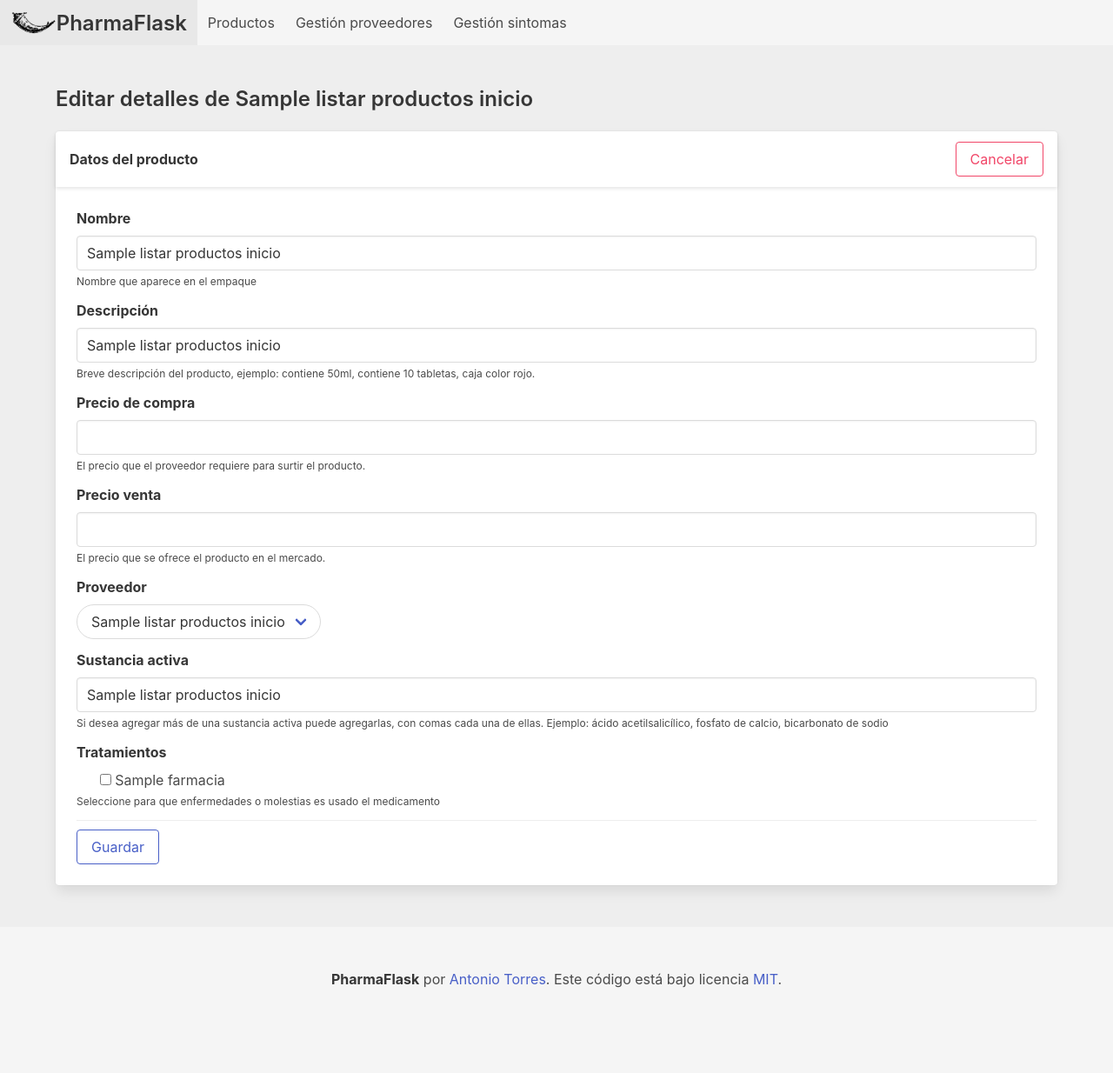
After one commit to antoniotorresz/PharmaFlask, a Flask app: page /Productos/Edit/1 in a window 1280 px wide. The commit adds this page. Shown: the whole page at 87% size. Run offline with Flask 2, Linux system fonts and the light colour scheme; a database or web service that is not in the repository returns one stand-in record (values such as "Sample title"); some libraries are stand-ins or nearby versions.

Commit message:
Insert producto y subir imagen al servidor finalizado

```diff
--- a/app.py
+++ b/app.py
@@ -1,15 +1,104 @@
-from flask import Flask, render_template, url_for, request, redirect
+from flask import Flask, render_template, url_for, request, redirect, flash
 import psycopg2
+import os
+from os.path import join, dirname, realpath
+
+UPLOAD_FOLDER = join(dirname(realpath(__file__)), 'static/product_images')
+
 app = Flask(__name__)
+app.config['UPLOAD_FOLDER'] = UPLOAD_FOLDER
+
 
 @app.route('/')
 def index():
-    #Aqui se muestra una tabla con el detalle de productos
     return render_template('index.html')
+
 
 @app.route('/Productos')
 def index_productos():
-    return render_template('index_productos.html')
+    return render_template('Productos/index_productos.html', productos=db_consulta("SELECT * FROM listar_productos_inicio"))
+
+
+@app.route('/Productos/Save', methods=["GET", "POST"])
+def producto_guardar():
+    if request.method == "GET":
+        return render_template('Productos/agregar_producto.html',
+                               proveedores=db_consulta("select id_proveedor, nombre from farmacia.proveedor"),
+                               indicaciones=db_consulta("select id_indicacion, nombre from farmacia.indicacion"))
+    if request.method == "POST":
+        nombre = request.form['nombre']
+        desc = request.form['descripcion']
+        p_compra = request.form['precio_compra']
+        p_venta = request.form['precio_venta']
+        proveedor_id = request.form['proveedor']
+        sustancias = str(request.form['sustancia']).split(',')
+        indicaciones = request.form.getlist('indicaciones')
+
+        imagen = request.files['imagen']
+        filename = 'no_image.png'
+
+        if imagen:
+            filename = nombre + '.png'
+            basedir = os.path.abspath(os.path.dirname(__file__))
+            imagen.save(os.path.join(basedir, app.config['UPLOAD_FOLDER'], filename))
+
+        pg_sustancias_array = str(sustancias).replace('[', '{').replace(']', '}').replace('\"', "").replace("\'", "")
+        pg_indicaciones_array = str(indicaciones).replace('[', '{').replace(']', '}').replace('\"', "").replace("\'", "")
+
+        query = "call insert_producto(CAST('{}' AS TEXT), " \
+                "CAST('{}' AS TEXT), " \
+                "CAST({} AS MONEY), " \
+                "CAST({} AS MONEY), " \
+                "CAST('{}' AS TEXT), " \
+                "CAST({} AS INTEGER), " \
+                "'{}', " \
+                "CAST('{}' AS TEXT[]));".format(nombre, desc, p_compra, p_venta, filename, int(proveedor_id), pg_indicaciones_array, pg_sustancias_array)
+        db_modificacion(query)
+        return redirect(url_for('index_productos'))
+
+
+@app.route('/Productos/Edit/<int:id>', methods=["GET", "POST"])
+def producto_update(id):
+    if request.method == "GET":
+        prod = db_consulta("SELECT * FROM listar_productos_inicio WHERE id_producto = {} ".format(id))[0]
+        sustancias = str(prod[5]).replace("[", "").replace("]", "").replace("\'", "")
+        proveedores = db_consulta("select id_proveedor, nombre from farmacia.proveedor")
+        indicaciones = db_consulta("select id_indicacion, nombre from farmacia.indicacion")
+
+        return render_template('Productos/editar_producto.html',
+                               producto = prod, sustancias = sustancias, proveedores=proveedores,
+                               indicaciones=indicaciones)
+
+    if request.method == "POST":
+        nombre = request.form['nombre']
+        desc = request.form['descripcion']
+        p_compra = request.form['precio_compra']
+        p_venta = request.form['precio_venta']
+        proveedor_id = request.form['proveedor']
+        sustancias = str(request.form['sustancia']).split(',')
+        indicaciones = request.form.getlist('indicaciones')
+
+        filename = request.form['filename']
+
+        pg_sustancias_array = str(sustancias).replace('[', '{').replace(']', '}').replace('\"', "").replace("\'", "")
+        pg_indicaciones_array = str(indicaciones).replace('[', '{').replace(']', '}').replace('\"', "").replace("\'", "")
+
+        print(pg_indicaciones_array)
+        query = "call update_producto(" \
+                "CAST({} AS INTEGER)," \
+                "CAST('{}' AS TEXT), " \
+                "CAST('{}' AS TEXT), " \
+                "CAST({} AS MONEY), " \
+                "CAST({} AS MONEY), " \
+                "CAST('{}' AS TEXT), " \
+                "CAST({} AS INTEGER), " \
+                "'{}', " \
+                "CAST('{}' AS TEXT[]));".format(id, nombre, desc, p_compra, p_venta, filename, int(proveedor_id), pg_indicaciones_array, pg_sustancias_array)
+        print(query)
+        db_modificacion(query)
+        return redirect(url_for('index_productos'))
+
+
 
 @app.route('/Proveedor/Save', methods=["POST", "GET"])
 def proveedor_guardar():
@@ -19,30 +108,32 @@
         direccion = request.form['direccion']
         telefono = request.form['telefono']
 
-        query = "INSERT INTO farmacia.proveedor(nombre, rfc, direccion, telefono) VALUES ('{}', '{}', '{}', '{}')"\
+        query = "INSERT INTO farmacia.proveedor(nombre, rfc, direccion, telefono) VALUES ('{}', '{}', '{}', '{}')" \
             .format(nombre, rfc, direccion, telefono)
         print(query)
         db_modificacion(query)
         return redirect(url_for('index_proveedores'))
     if request.method == "GET":
-        return render_template('agregar_proveedor.html')
+        return render_template('Proveedores/agregar_proveedor.html')
 
-@app.route('/Proveedores/Edit/<int:id>',methods=['GET', 'POST'])
+
+@app.route('/Proveedores/Edit/<int:id>', methods=['GET', 'POST'])
 def proveedor_editar(id):
     if request.method == "GET":
         proveedor = db_consulta("SELECT * FROM farmacia.proveedor WHERE id_proveedor = {}".format(id))
-        return render_template('editar_proveedor.html', p = proveedor[0])
+        return render_template('Proveedores/editar_proveedor.html', p=proveedor[0])
     if request.method == "POST":
         nombre = request.form['nombre']
         rfc = request.form['rfc']
         direccion = request.form['direccion']
         telefono = request.form['telefono']
 
-        query = "UPDATE farmacia.proveedor SET nombre = '{}', rfc = '{}', direccion = '{}', telefono = '{}' WHERE id_proveedor = {}"\
+        query = "UPDATE farmacia.proveedor SET nombre = '{}', rfc = '{}', direccion = '{}', telefono = '{}' WHERE id_proveedor = {}" \
             .format(nombre, rfc, direccion, telefono, id)
 
         db_modificacion(query)
         return redirect(url_for('index_proveedores'))
+
 
 @app.route('/Proveedor/Delete/<int:id>', methods=["GET"])
 def proveedor_eliminar(id):
@@ -50,14 +141,17 @@
         db_modificacion("DELETE FROM farmacia.proveedor WHERE id_proveedor = {}".format(id))
         return redirect(url_for('index_proveedores'))
 
+
 @app.route('/Indicaciones')
 def index_indicaciones():
-    return render_template('index_indicaciones.html', indicaciones = db_consulta("SELECT * FROM farmacia.indicacion order by id_indicacion desc "))
+    return render_template('Indicaciones/index_indicaciones.html',
+                           indicaciones=db_consulta("SELECT * FROM farmacia.indicacion order by id_indicacion desc "))
+
 
 @app.route('/Indicaciones/Save', methods=["GET", "POST"])
 def indicacion_guardar():
     if request.method == "GET":
-        return render_template('agregar_indicacion.html')
+        return render_template('Indicaciones/agregar_indicacion.html')
     if request.method == "POST":
         nombre = request.form['nombre']
         desc = request.form['descripcion']
@@ -66,17 +160,20 @@
         db_modificacion(query)
         return redirect(url_for('index_indicaciones'))
 
+
 @app.route('/Indicaciones/Edit/<int:id>', methods=["GET", "POST"])
 def indicacion_editar(id):
     if request.method == "GET":
         indicacion = db_consulta("SELECT * FROM farmacia.indicacion WHERE id_indicacion = {}".format(id))[0]
-        return render_template('editar_indicacion.html', i = indicacion)
+        return render_template('Indicaciones/editar_indicacion.html', i=indicacion)
     if request.method == "POST":
         nombre = request.form['nombre']
         desc = request.form['descripcion']
-        query = "UPDATE farmacia.indicacion SET nombre = '{}', descripcion = '{}' WHERE id_indicacion = {}".format(nombre, desc, id)
+        query = "UPDATE farmacia.indicacion SET nombre = '{}', descripcion = '{}' WHERE id_indicacion = {}".format(
+            nombre, desc, id)
         db_modificacion(query)
         return redirect(url_for('index_indicaciones'))
+
 
 @app.route('/Indicaciones/Delete/<int:id>', methods=["GET"])
 def indicacion_eliminar(id):
@@ -84,10 +181,11 @@
         db_modificacion("DELETE FROM farmacia.indicacion WHERE id_indicacion = {}".format(id))
         return redirect(url_for('index_indicaciones'))
 
+
 @app.route('/Proveedores')
 def index_proveedores():
-    return render_template('index_proveedores.html', provedores = db_consulta("SELECT * FROM farmacia.proveedor order by id_proveedor desc"))
-
+    return render_template('Proveedores/index_proveedores.html',
+                           provedores=db_consulta("SELECT * FROM farmacia.proveedor order by id_proveedor desc"))
 
 
 def db_consulta(query):
--- /dev/null
+++ b/templates/Productos/editar_producto.html
@@ -0,0 +1,112 @@
+<!DOCTYPE html>
+<html lang="en">
+<head>
+    <meta charset="UTF-8">
+    <title>Title</title>
+</head>
+<body>
+
+</body>
+</html>{% extends 'base.html' %}
+
+{% block title %}Editar producto{% endblock %}
+
+{% block content %}
+    <h1 class="title is-4">Editar detalles de {{ producto[1] }}</h1>
+    <div class="card">
+        <div class="card-header">
+            <p class="card-header-title">
+                Datos del producto
+            </p>
+            <div class="card-header-icon">
+                <a class="button is-danger is-outlined" href="{{ url_for('index_productos') }}"
+                   onclick="return confirm('Se perderán todos los cambios \n ¿Continuar?')">Cancelar</a>
+            </div>
+        </div>
+
+        <div class="card-content">
+            <div class="content">
+                <form action="{{ url_for('producto_update', id=producto[0]) }}" method="POST" >
+                    <div class="field">
+                        <label class="label">Nombre</label>
+                        <div class="control">
+                            <input class="input" type="text" name="nombre" value="{{ producto[1] }}" required>
+                        </div>
+                        <p class="help">Nombre que aparece en el empaque</p>
+                    </div>
+
+                    <div class="field">
+                        <label class="label">Descripción</label>
+                        <div class="control">
+                            <input class="input" type="text" name="descripcion" value="{{ producto[2] }}" required>
+                        </div>
+                        <p class="help">Breve descripción del producto, ejemplo: contiene 50ml, contiene 10 tabletas,
+                            caja color rojo.</p>
+                    </div>
+
+                    <div class="field">
+                        <label class="label">Precio de compra</label>
+                        <div class="control">
+                            <input class="input" type="number" name="precio_compra" value="{{ producto[3] }}"
+                                   required size="4" min="1"
+                                   max="10000">
+                        </div>
+                        <p class="help">El precio que el proveedor requiere para surtir el producto.</p>
+                    </div>
+
+                    <div class="field">
+                        <label class="label">Precio venta</label>
+                        <div class="control">
+                            <input class="input" type="number" name="precio_venta" value="{{ producto[3] }}" required
+                                   size="4" min="1"
+                                   max="10000">
+                        </div>
+                        <p class="help">El precio que se ofrece el producto en el mercado.</p>
+                    </div>
+
+                    <div class="field">
+                        <label class="label">Proveedor</label>
+                        <div class="control">
+                            <div class="select is-rounded">
+                                <select name="proveedor" required>
+                                    <option value="{{ producto[9] }}"> {{ producto[6] }} </option>
+                                    {% for p in proveedores %}
+                                        <option value="{{ p[0] }}"> {{ p[1] }} </option>
+                                    {% endfor %}
+                                </select>
+                            </div>
+                        </div>
+                    </div>
+
+                    <div class="field">
+                        <label class="label">Sustancia activa</label>
+                        <div class="control">
+                            <input class="input" type="text" name="sustancia" value="{{ sustancias }}" required>
+                        </div>
+                        <p class="help">Si desea agregar más de una sustancia activa puede agregarlas, con comas cada
+                            una de ellas. Ejemplo: ácido acetilsalicílico, fosfato de calcio, bicarbonato de sodio </p>
+                    </div>
+
+                    <div class="field">
+                        <label class="label">Tratamientos</label>
+                        <div class="control">
+                            {% for i in indicaciones %}
+                                <label class="checkbox">
+                                    <input type="checkbox" name="indicaciones" value="{{ i[0] }}"
+                                           style="margin-left:2em" {% if i[1] in producto[7] %}checked{% endif %}>
+                                    {{ i[1] }}
+                                </label>
+                            {% endfor %}
+                        </div>
+                        <p class="help">Seleccione para que enfermedades o molestias es usado el medicamento </p>
+                    </div>
+                    <div class="card-footer">
+                        <button type="submit" class="button is-link is-outlined" style="margin-top: 10px;">Guardar
+                        </button>
+                    </div>
+                <input type="hidden" name="filename" value="{{ producto[4] }}">
+                </form>
+            </div>
+        </div>
+    </div>
+{% endblock %}
--- a/templates/base.html
+++ b/templates/base.html
@@ -6,6 +6,7 @@
     <meta name="viewport" content="width=device-width, initial-scale=1">
     <title>{% block title %}  {% endblock %}</title>
     <link rel="stylesheet" href="https://cdn.jsdelivr.net/npm/bulma@0.9.1/css/bulma.min.css">
+    <link rel="stylesheet" href="https://cdnjs.cloudflare.com/ajax/libs/font-awesome/4.7.0/css/font-awesome.min.css">
     <link rel="icon" type="image/png" href="{{ url_for('static', filename='logo.png') }}">
 
 </head>
@@ -14,7 +15,7 @@
 <nav class="navbar is-light" role="navigation" aria-label="main navigation">
     <div class="navbar-brand">
         <a class="navbar-item" href="{{ url_for('index') }}">
-            <img src="{{ url_for('static', filename='pharmacy.svg') }}"
+            <img src="{{ url_for('static', filename='logo.png') }}"
                  alt="Inicio">
             <h4 class="title is-4">PharmaFlask</h4>
         </a>
@@ -41,10 +42,9 @@
 <footer class="footer has-background-white-ter">
     <div class="content has-text-centered ">
         <p>
-            <strong>PharmaFlask</strong> por <a href="https://github.com/antoniotorresz">Antonio Torres</a>. Este código está bajo licencia
+            <strong>PharmaFlask</strong> por <a href="https://github.com/antoniotorresz">Antonio Torres</a>. Este código
+            está bajo licencia
             <a href="http://opensource.org/licenses/mit-license.php">MIT</a>.
-            <br>
-            Icons made by <a href="https://www.flaticon.com/authors/pongsakornred" title="pongsakornRed">pongsakornRed</a> from <a href="https://www.flaticon.com/" title="Flaticon">www.flaticon.com</a>
         </p>
     </div>
 </footer>
```
Also changed, not shown: templates/Productos/agregar_producto.html (added, +105 -0 lines), templates/Productos/index_productos.html (added, +44 -0 lines), templates/index_productos.html (deleted, +0 -7 lines), static/logo.png, static/pharmacy.svg (deleted), static/product_images/tempra.png (added), templates/Indicaciones/agregar_indicacion.html (renamed from templates/agregar_indicacion.html), templates/Indicaciones/editar_indicacion.html (renamed from templates/editar_indicacion.html), templates/Indicaciones/index_indicaciones.html (renamed from templates/index_indicaciones.html), templates/Proveedores/agregar_proveedor.html (renamed from templates/agregar_proveedor.html), templates/Proveedores/editar_proveedor.html (renamed from templates/editar_proveedor.html), templates/Proveedores/index_proveedores.html (renamed from templates/index_proveedores.html), 2 other files.
